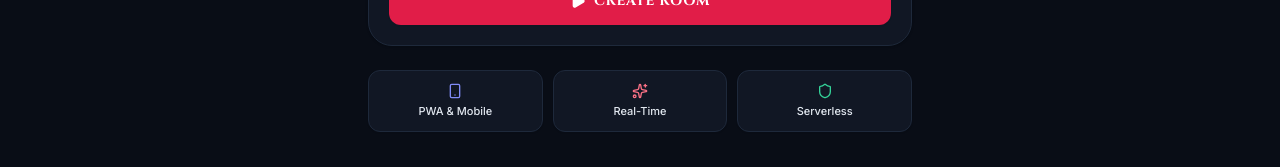
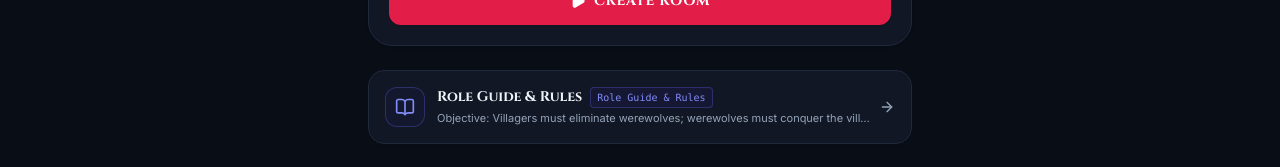
Before and after one commit to AtaCanYmc/pocket-werewolf, a React (Vite) app: page / in a window 1280 px wide. Shown: the part 558-725 px from the top of the page. Built offline with nearby package versions, Linux system fonts and the light colour scheme; no server answers.

Commit message:
feat(Home): add guide button for easy access to role and rules information

```diff
--- a/src/components/Home.tsx
+++ b/src/components/Home.tsx
@@ -1,7 +1,7 @@
 import React, { useState, useEffect } from 'react';
 import { useGame } from '@/context/GameContext';
 import { useTranslation } from '@/context/LanguageContext';
-import { Play, Plus, ArrowRight, Shield, Sparkles, Smartphone, Users, Lock, Loader2 } from 'lucide-react';
+import { Play, Plus, ArrowRight, Shield, Sparkles, Smartphone, Users, Lock, Loader2, BookOpen } from 'lucide-react';
 import { AVATARS } from '@/utils/session';
 import { checkAdminPasswordRequired } from '@/services/gameEngine';
 import { haptics } from '@/utils/haptics';
@@ -12,7 +12,7 @@ interface HomeProps {
   onOpenGuide?: () => void;
 }
 
-export default function Home({ onOpenSettings }: HomeProps) {
+export default function Home({ onOpenSettings, onOpenGuide }: HomeProps) {
   const { profile, updateProfile, createRoom, joinRoom, credentials, loading, error } = useGame();
   const { t } = useTranslation();
   const [name, setName] = useState<string>(profile.name);
@@ -304,6 +304,38 @@ export default function Home({ onOpenSettings }: HomeProps) {
         )}
       </div>
 
+      {/* Role & Rules Guide Card (Easy access on Mobile and Desktop) */}
+      {onOpenGuide && (
+        <button
+          type="button"
+          onClick={() => {
+            haptics.tap();
+            onOpenGuide();
+          }}
+          className="w-full p-3.5 sm:p-4 rounded-2xl bg-surface border border-surface-border hover:border-slate-600 flex items-center justify-between text-left shadow-flat-sm transition-all active:scale-[0.99] group"
+        >
+          <div className="flex items-center gap-3 min-w-0">
+            <div className="w-10 h-10 rounded-xl bg-indigo-950/30 border border-indigo-500/30 flex items-center justify-center text-indigo-400 group-hover:scale-105 transition-transform flex-shrink-0">
+              <BookOpen className="w-5 h-5" />
+            </div>
+            <div className="min-w-0">
+              <div className="flex items-center gap-2">
+                <h3 className="text-xs sm:text-sm font-gothic font-bold text-slate-900 dark:text-slate-100 truncate">
+                  {t('header.guide')}
+                </h3>
+                <span className="text-[9px] sm:text-[10px] font-mono font-medium px-1.5 py-0.5 rounded bg-indigo-950/40 text-indigo-400 border border-indigo-500/30 flex-shrink-0">
+                  {t('modals.guideTitle')}
+                </span>
+              </div>
+              <p className="text-[11px] text-slate-500 dark:text-slate-400 mt-0.5 truncate">
+                {t('modals.guideObjective')}
+              </p>
+            </div>
+          </div>
+          <ArrowRight className="w-4 h-4 text-slate-400 group-hover:text-slate-200 group-hover:translate-x-0.5 transition-all flex-shrink-0 ml-2" />
+        </button>
+      )}
+
       {/* Feature Badges */}
       <div className="grid grid-cols-3 gap-2 sm:gap-2.5 text-center">
         <div className="p-2.5 sm:p-3 rounded-xl bg-surface border border-surface-border space-y-1 shadow-flat-sm">
```
